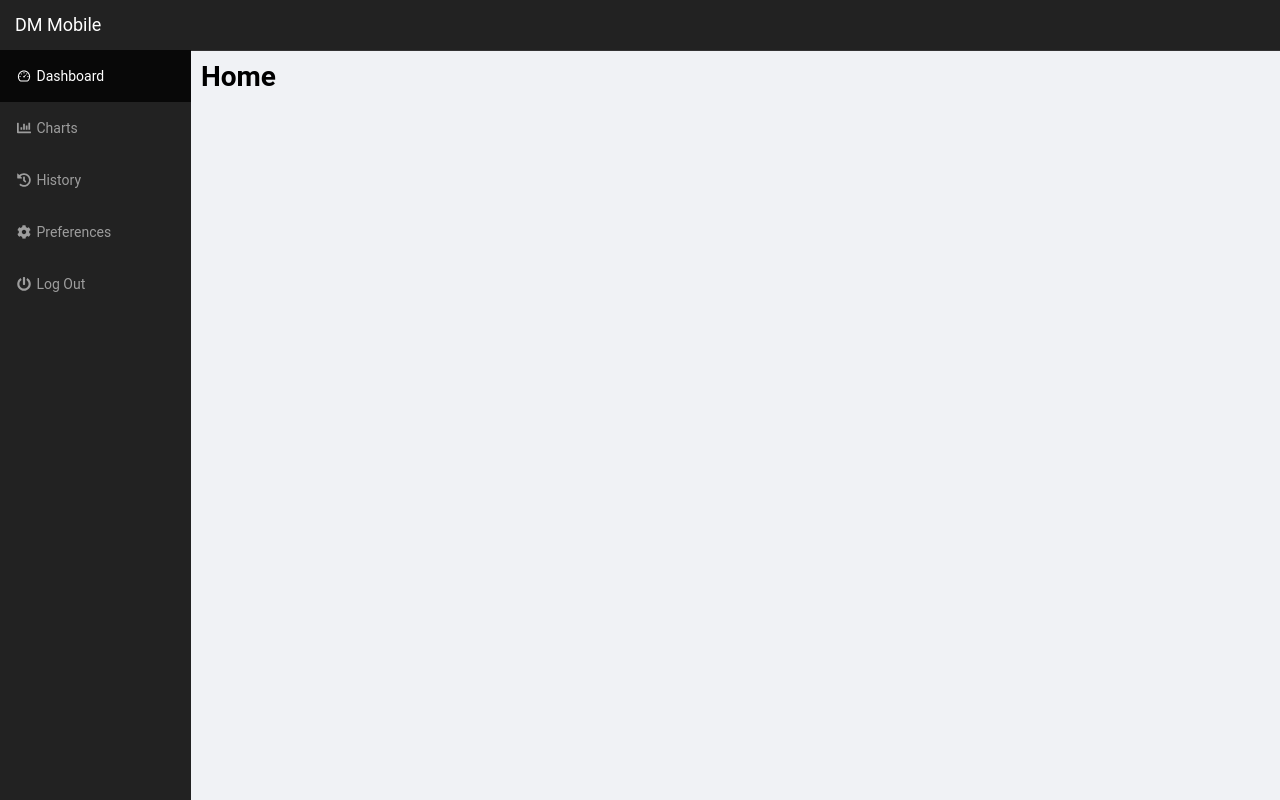
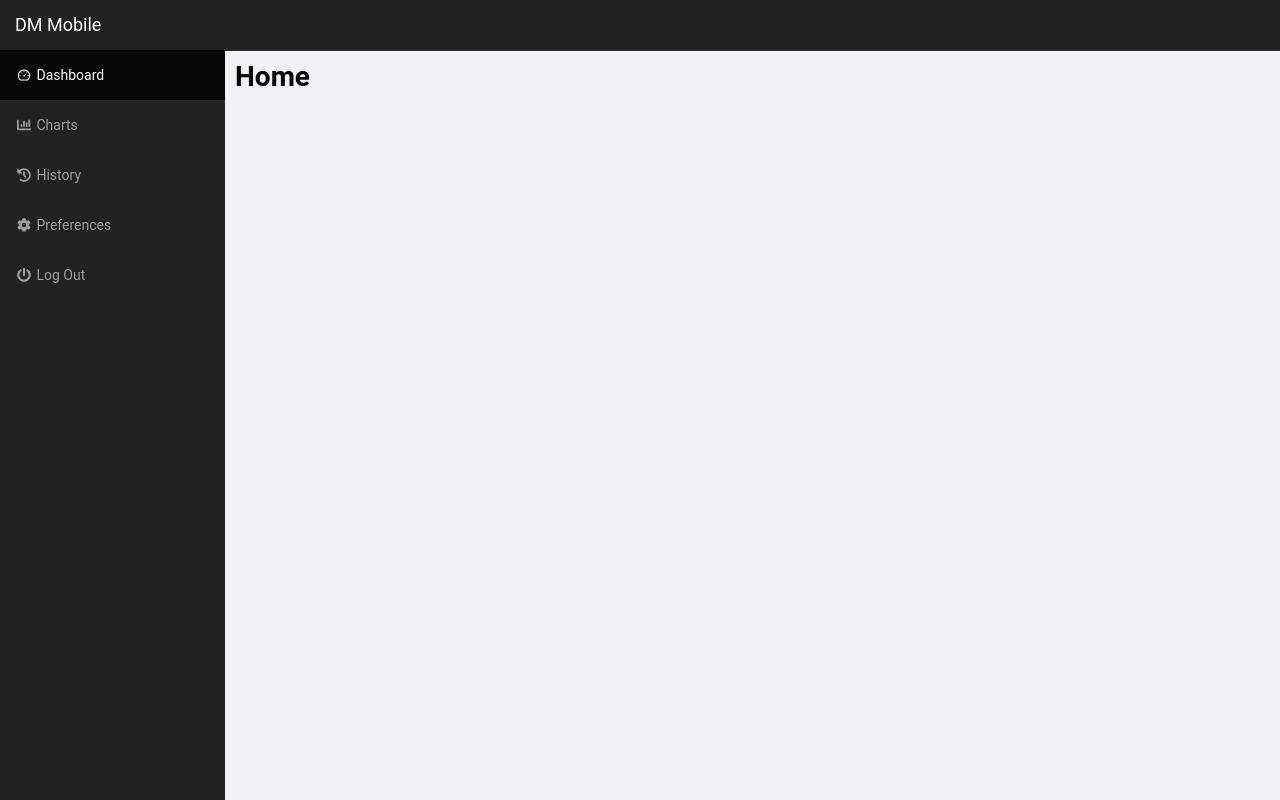
Before and after one commit to inamcode-hub/dm_510_billing_ui, a React (Vite) app: page / in a window 1280 px wide. Shown: the top 800 px of the page. Built offline with nearby package versions, Linux system fonts and the light colour scheme; no server answers.

Commit message:
refactor: Update mobile navigation bar component structure

```diff
--- a/src/Layout.tsx
+++ b/src/Layout.tsx
@@ -36,6 +36,7 @@ const Wrapper = styled.div`
   }
   .drawer {
     .drawer-content {
+      width: 225px;
       @media (max-width: 768px) {
         display: none;
       }
--- a/src/components/navbar_menu/components/DropdownContent.tsx
+++ b/src/components/navbar_menu/components/DropdownContent.tsx
@@ -50,7 +50,7 @@ const Wrapper = styled.div`
       line-height: 20px;
       align-items: center;
       @media (min-width: 768px) {
-        padding: 16px 15px;
+        padding: 15px 15px;
       }
 
       a {
```
